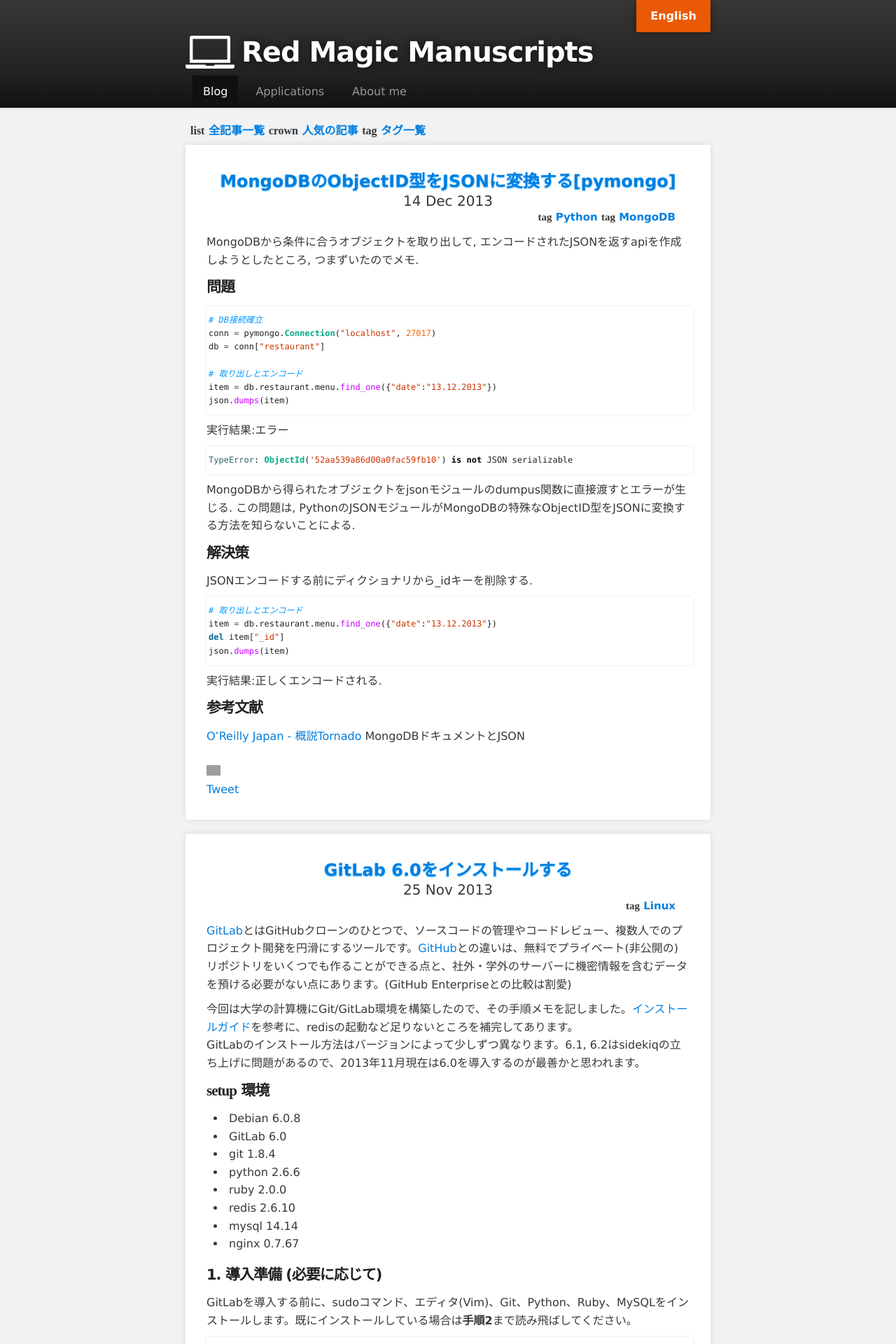
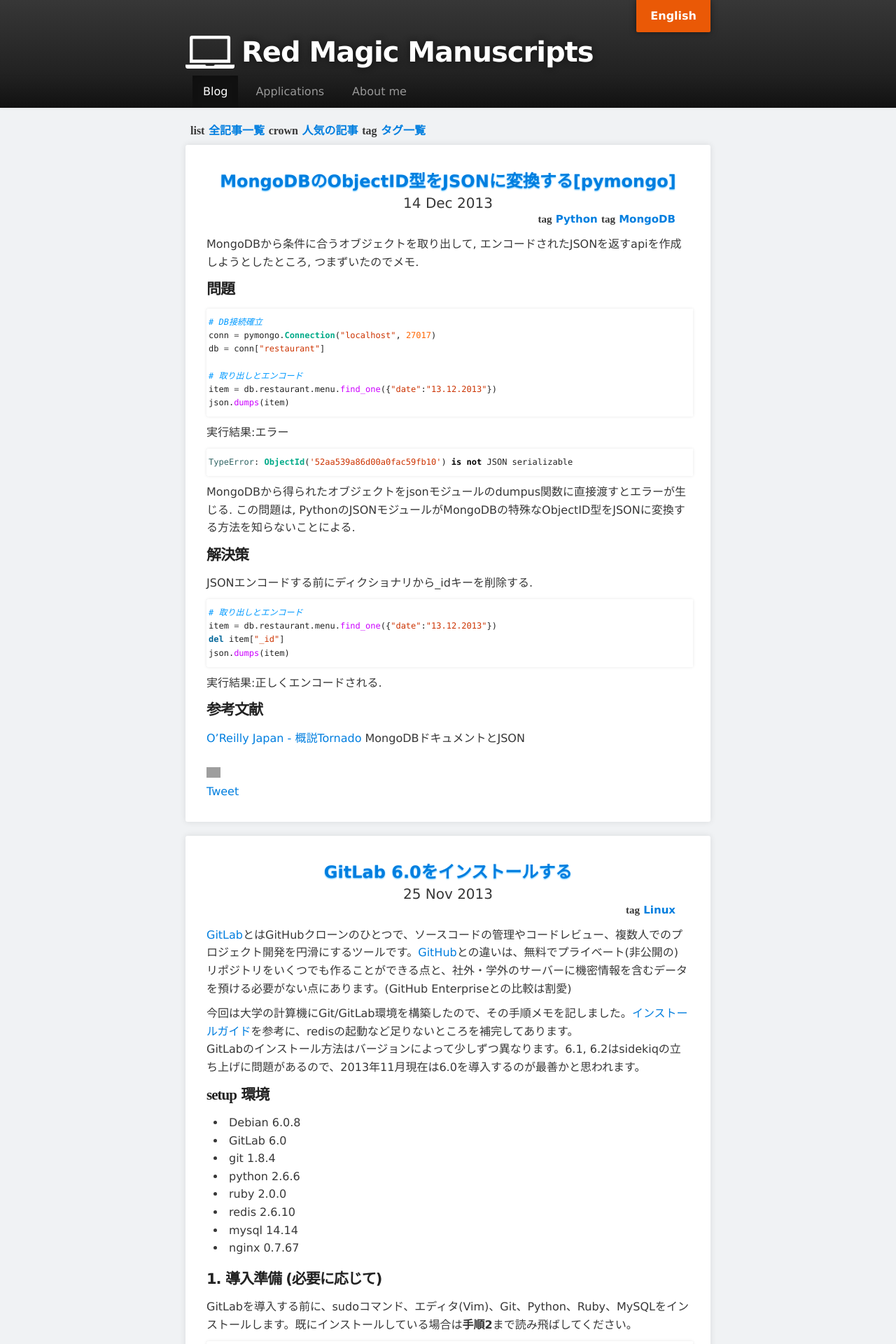
Before and after one commit to Mrk1869/source-mrk1869.github.com, a Jekyll site: the page built from index.html, in a window 1280 px wide. Shown: the top 1920 px of the page at 70% size. Built offline with Jekyll 4.4.1, drawn with Linux system fonts in a browser that asks for light colours; some web fonts are replaced; the list of posts is cut into pages by our own code; comment, search, counter and statistics services are not loaded; grey boxes are pictures that could not be loaded.

Commit message:
Updated style

```diff
--- a/assets/css/style.css
+++ b/assets/css/style.css
@@ -531,6 +531,7 @@ Twitter Bootstrap
 .article-date{
     text-align:center;
     font-size:20px;
+    margin:3px 0px 0px 0px;
 }
 
 .article-tag{
```
